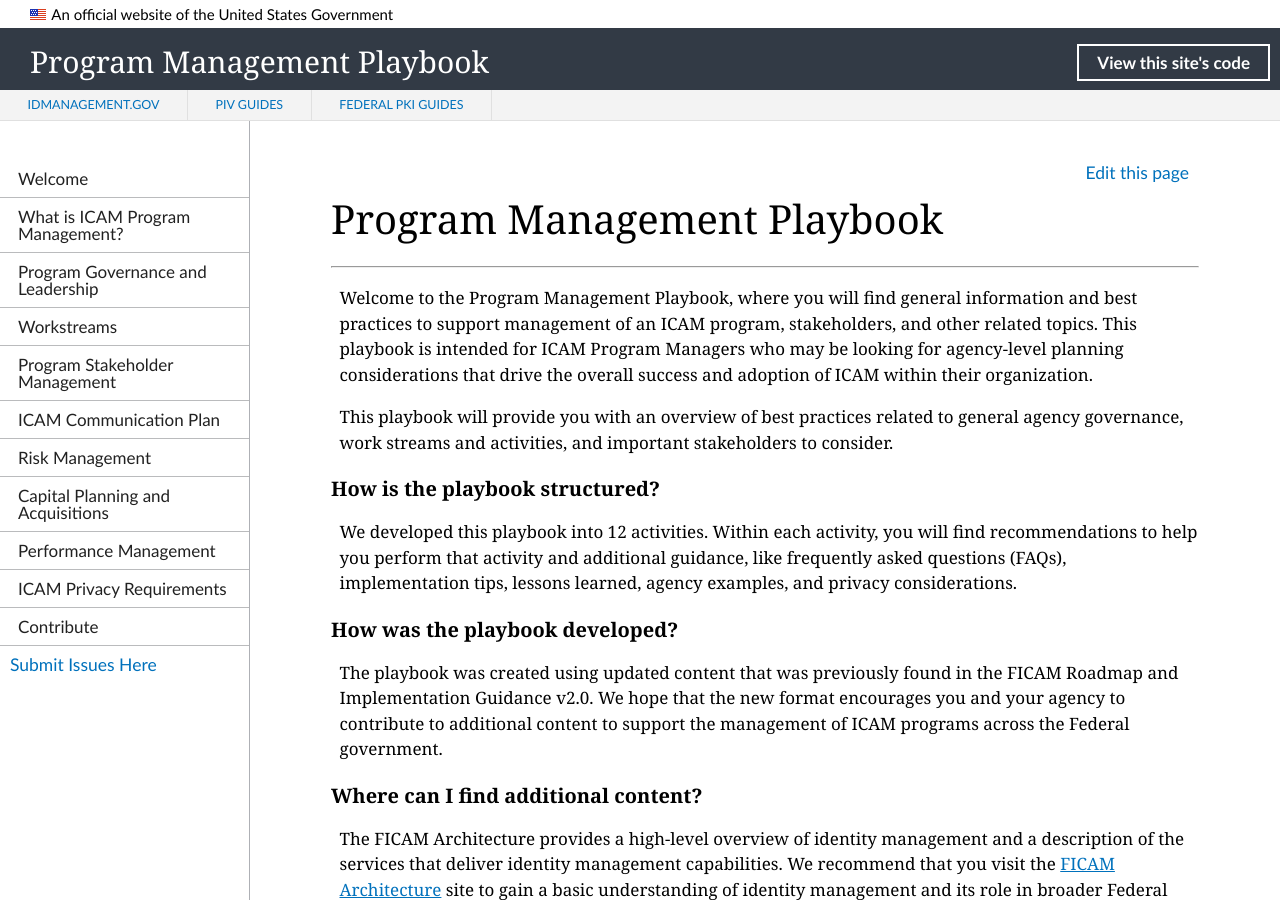
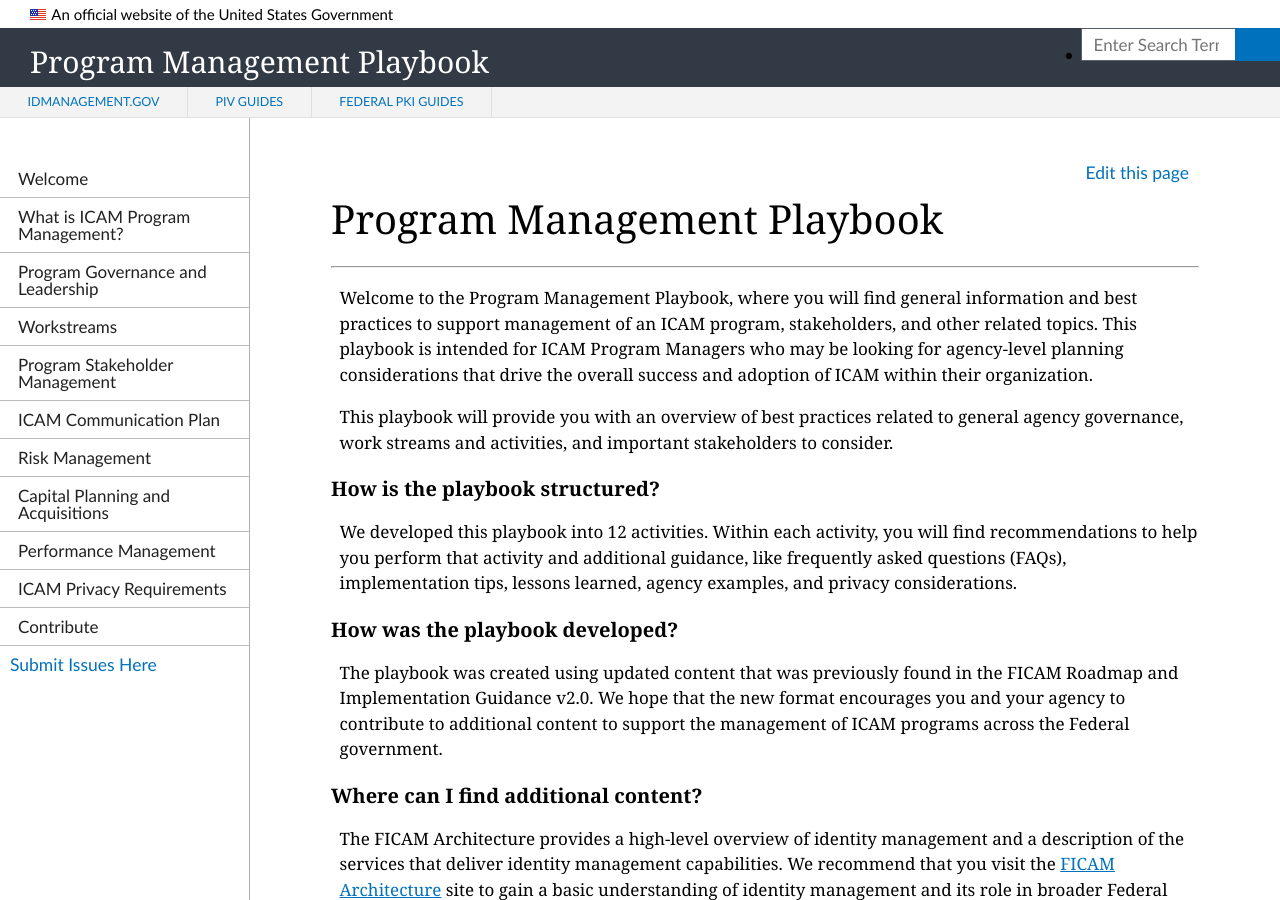
Before and after one commit to GSA/ficam-management, a Jekyll site: the page built from pages/introduction.md, in a window 1280 px wide and 900 px high. Built offline with Jekyll 4.4.1, drawn with Linux system fonts in a browser that asks for light colours; nearby versions of some CDN libraries; library files that are not in the unit come from our copies.

Commit message:
Update navbar.html

```diff
--- a/_includes/navbar.html
+++ b/_includes/navbar.html
@@ -9,8 +9,7 @@
     </span>
     <span class="usa-disclaimer-stage"></span>
   </div>
-
-    <nav class="usa-site-navbar">
+      <nav class="usa-site-navbar">
       <a class="menu-btn" href="#">Menu</a>
       <div class="logo" id="logo">
         <h1>
@@ -18,12 +17,20 @@
           {{site.title}}</a>
         </h1>
       </div>
-      <ul class="usa-button-list usa-unstyled-list">
+	<ul class="usa-unstyled-header-list">
         <li>
-          <a class="usa-button usa-button-outline-inverse" href="{{ site.repo_url }}">
-            View this site's code
-          </a>
-          </li>
+          <form id="search_form" action="https://search.usa.gov/search" accept-charset="UTF-8" method="get" class="usa-search usa-search-small">
+            <input name="utf8" type="hidden" value="✓">
+            <input id="affiliate" type="hidden" name="affiliate" value="{{ site.search_site_handle }}">
+            <input type="hidden" name="commit" value="Search">
+            <div role="search" >
+              <input id="query" name="query" type="search" class="query" autocomplete="off" class="usagov-search-autocomplete" placeholder="Enter Search Term(s)" />
+              <button type="submit">
+                <span class="usa-sr-only">Search</span>
+              </button>
+            </div>
+          </form>
+        </li>
       </ul>
     </nav>
 	<nav class="usa-site-navbar-secondary">
```
